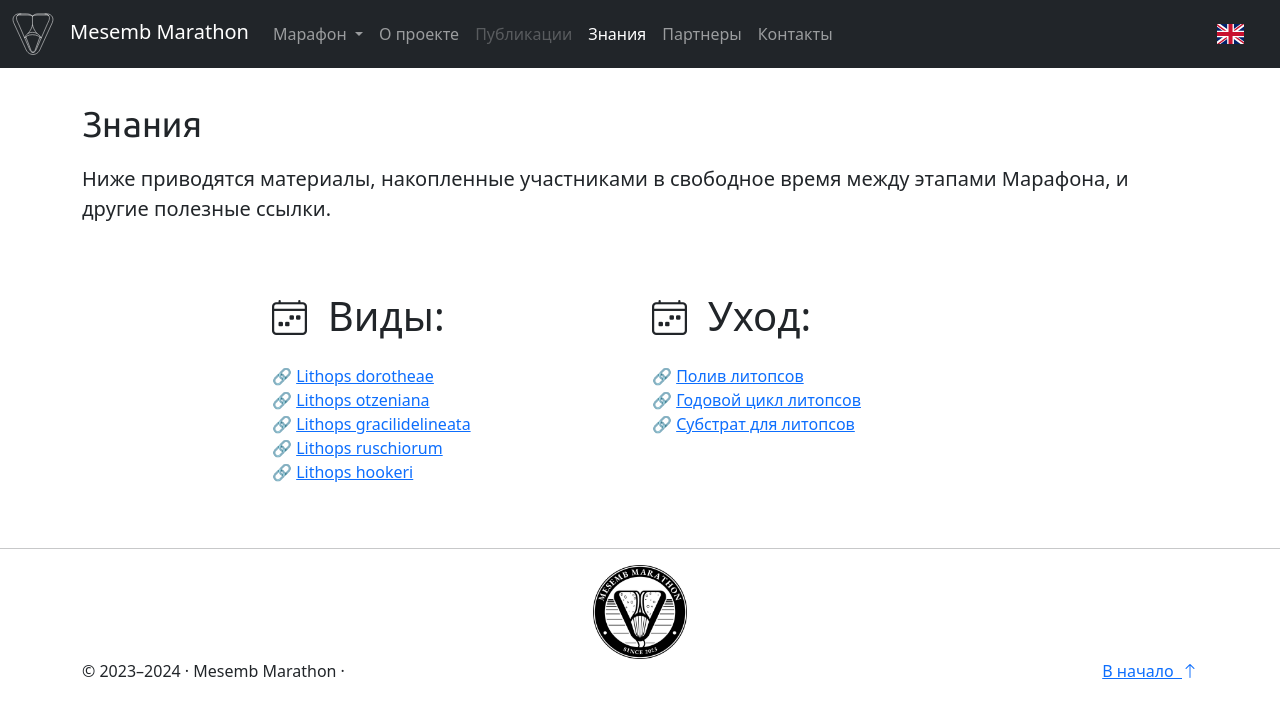
After one commit to Square-Pot/lithops-life, a Django app: page /marathon/knowledge in a window 1280 px wide. The commit adds this page. Shown: the top 718 px of the page. Run offline with Django 4.2, Linux system fonts and the light colour scheme; parts of the project's set-up code (start-up, migrations or seed data) failed here and were passed over.

Commit message:
add: knowledge page

```diff
--- a/app/app/templates/main.html
+++ b/app/app/templates/main.html
@@ -70,7 +70,10 @@
                 <a class="nav-link {% if url_name == 'marathon about' %}active{% endif %}" href="{% url 'marathon about' %}" tabindex="-1" aria-disabled="true">О проекте</a>
               </li>
               <li class="nav-item">
-                <a class="nav-link disabled" href="#" tabindex="-1" aria-disabled="true">Знания</a>
+                <a class="nav-link disabled" href="#" tabindex="-1" aria-disabled="true">Публикации</a>
+              </li>
+              <li class="nav-item">
+                <a class="nav-link {% if url_name == 'marathon knowledge' %}active{% endif %}" href="{% url 'marathon knowledge' %}" tabindex="-1" aria-disabled="true">Знания</a>
               </li>
               <li class="nav-item">
                 <a class="nav-link {% if url_name == 'marathon partners' %}active{% endif %}" href="{% url 'marathon partners' %}" tabindex="-1" aria-disabled="true">Партнеры</a>
--- /dev/null
+++ b/app/marathon/templates/marathon/knowledge.html
@@ -0,0 +1,53 @@
+{% extends "main.html" %}
+{% load static %}
+
+{% block head %}
+    <link rel="preconnect" href="https://fonts.googleapis.com">
+    <link rel="preconnect" href="https://fonts.gstatic.com" crossorigin>
+    <link href="https://fonts.googleapis.com/css2?family=Ubuntu+Mono:ital,wght@0,400;0,700;1,400;1,700&display=swap" rel="stylesheet">
+    <style>
+      h1 { font-family: 'Ubuntu Mono', sans-serif; }
+      .bg-blur{ backdrop-filter: blur(5px); }
+    </style>
+{% endblock head %}
+
+{% block body %}
+
+<main>
+  <div class="container mt-5">
+
+    <div class="row align-items-center  mt-5 pt-1 ">
+      <div class="col">
+        <h1 class="mb-0 display-6">Знания</h1>
+        <p class="mt-3 mb-3 lead">Ниже приводятся материалы, накопленные участниками в свободное время между этапами Марафона, и другие полезные ссылки.</p>
+      </div>
+    </div>
+
+    <div class="row justify-content-md-center mt-5 pt-1 mb-5 ">
+      <div class="col-12 col-md-4">
+        <h2 class="display-6 mb-4 text-start" id="calendar"><small><i class="bi bi-calendar4-week"></i></small>&nbsp; Виды:</h2>
+        <ul class="list-unstyled">
+          <li>🔗 <a href="https://telegra.ph/Lithops-dorotheae-01-25">Lithops dorotheae</a></li>
+          <li>🔗 <a href="https://telegra.ph/Lithops-otzeniana-02-26">Lithops otzeniana </a></li>
+          <li>🔗 <a href="https://telegra.ph/Lithops-gracilidelineata-03-29">Lithops gracilidelineata</a></li>
+          <li>🔗 <a href="https://telegra.ph/Lithops-ruschiourum-04-29">Lithops ruschiorum</a></li>
+          <li>🔗 <a href="https://telegra.ph/Lithops-hookeri-07-13">Lithops hookeri </a></li>
+        </ul>
+      </div>
+      <div class="col-12 mt-5 mt-md-0 col-md-4">
+        <h2 class="display-6 mb-4 text-start" id="calendar"><small><i class="bi bi-calendar4-week"></i></small>&nbsp; Уход:</h2>
+        <ul class="list-unstyled">
+          <li>🔗 <a href="https://telegra.ph/Poliv-litopsov-01-24-2">Полив литопсов</a></li>
+          <li>🔗 <a href="https://telegra.ph/Godovoj-cikl-litopsov-02-26">Годовой цикл литопсов</a></li>
+          <li>🔗 <a href="https://telegra.ph/Substrat-03-30">Субстрат для литопсов</a></li>
+        </ul>
+      </div>
+    </div>
+
+    {% comment %} <div class="row align-items-center  mt-5 pt-1 ">
+    </div> {% endcomment %}
+
+  </div>
+</main>
+
+{% endblock body %}
--- a/app/marathon/urls.py
+++ b/app/marathon/urls.py
@@ -6,6 +6,7 @@ urlpatterns = [
     path("about", views.about, name="marathon about"),
     path("partners", views.partners, name="marathon partners"),
     path("contacts", views.contacts, name="marathon contacts"),
+    path("knowledge", views.knowledge, name="marathon knowledge"),
     path("2023", views.first_view, name="marathon 2023"),
     path("2024", views.second_view, name="marathon 2024"),
     path("2023/<str:species_id>", views.table_view, name="species table"),
--- a/app/marathon/views.py
+++ b/app/marathon/views.py
@@ -58,6 +58,10 @@ def partners(request):
     template = loader.get_template('marathon/partners.html')
     return HttpResponse(template.render(context, request))
 
+def knowledge(request):
+    context = {}
+    template = loader.get_template('marathon/knowledge.html')
+    return HttpResponse(template.render(context, request))
 
 def contacts(request):
 
```
